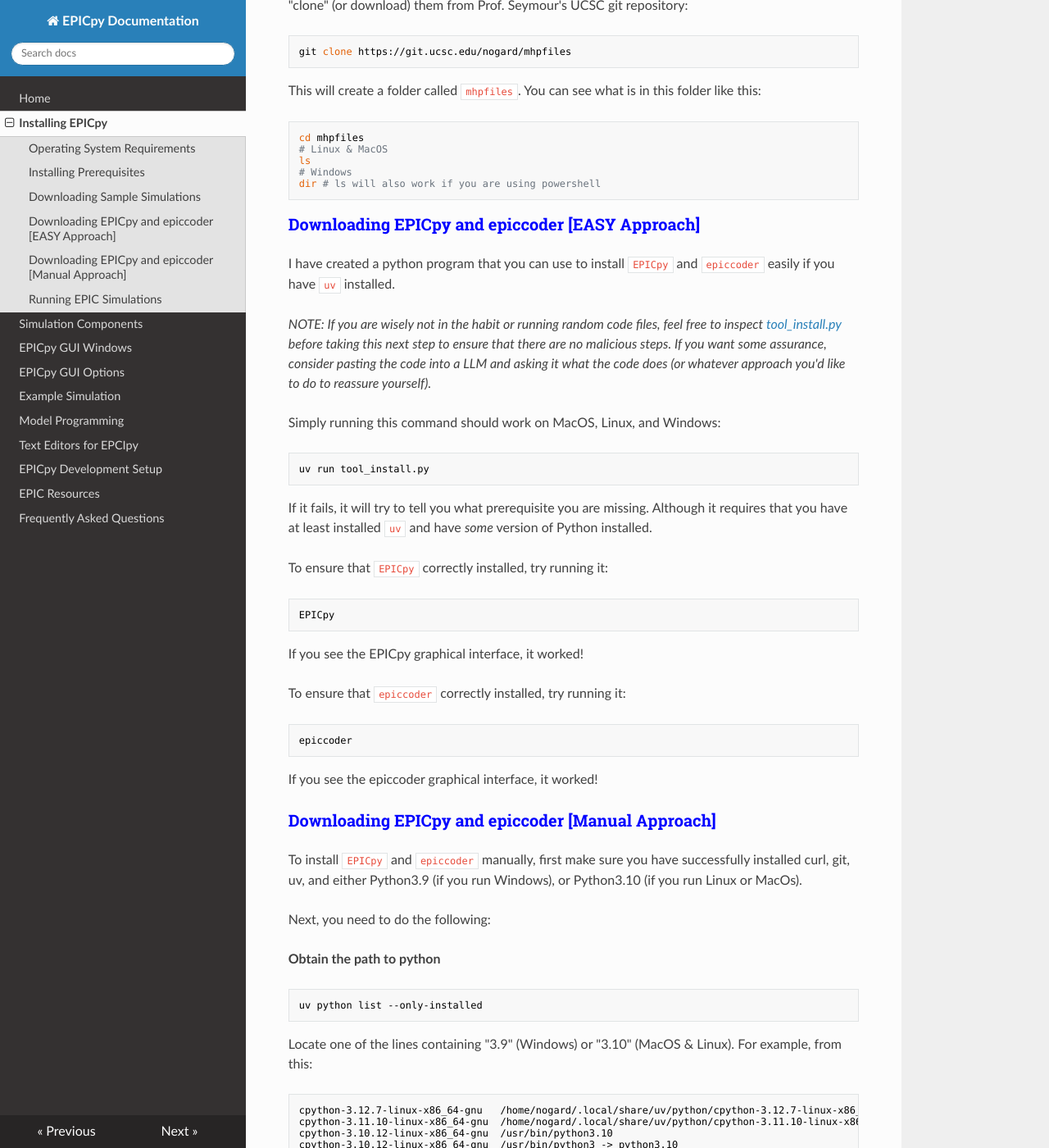
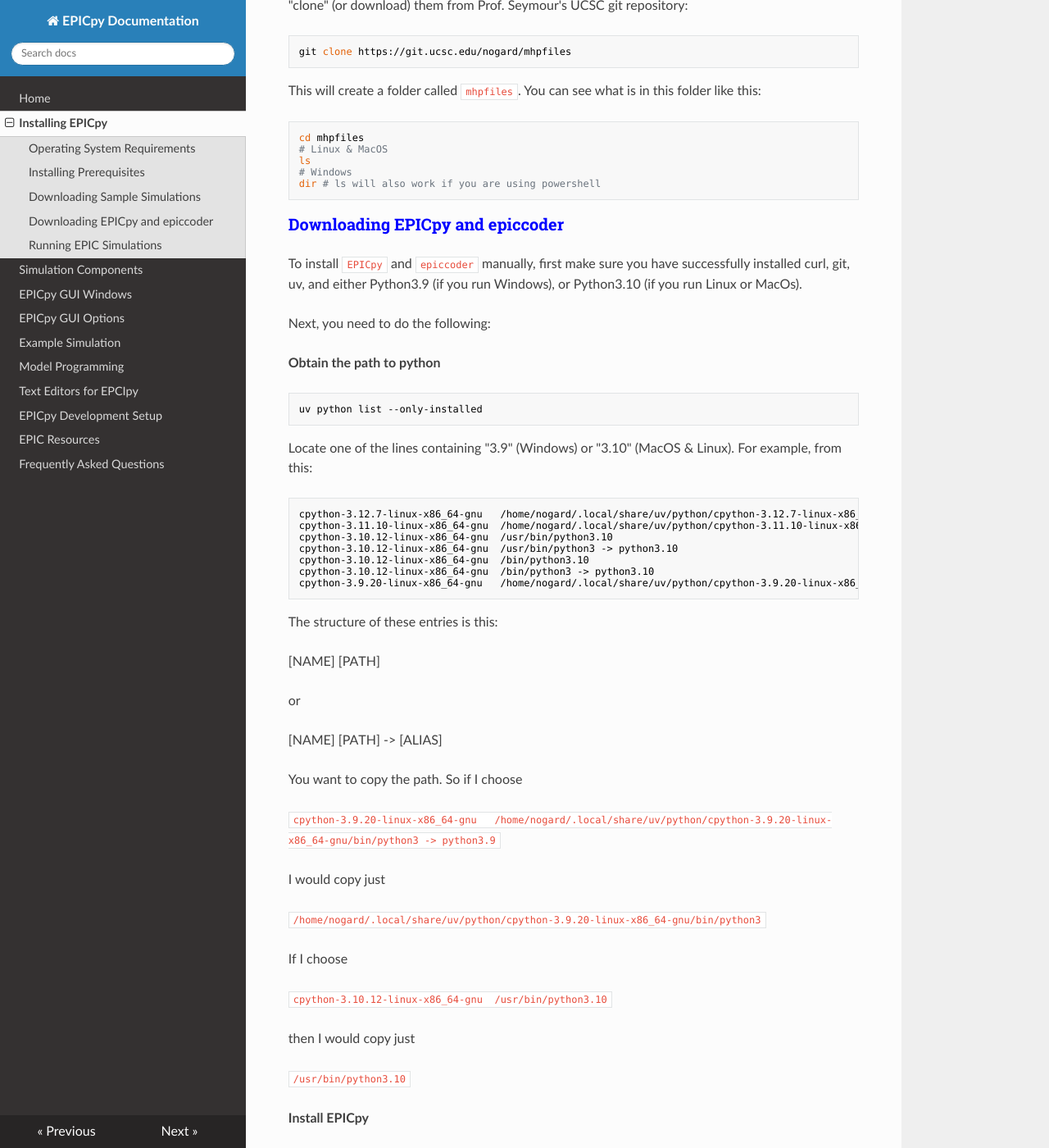
Before and after one commit to travisseymour/EPICpyDocs, an MkDocs documentation site: the page built from docs/installing.md, in a window 1280 px wide and 1400 px high, scrolled down 2896 px. Shown: the whole window at 82% size. Built offline with MkDocs 1.6.1, drawn with Linux system fonts in a browser that asks for light colours; nearby versions of some CDN libraries; some of the changed text lies outside the part shown.

Commit message:
Edited install isntructions. Started updating ui to show unified docking interface.

````diff
--- a/docs/installing.md
+++ b/docs/installing.md
@@ -56,7 +56,7 @@
     1. Install [scoop](https://scoop.sh/)
     2. run `scoop install git`
 - Linux:
-    1. run `sudo apt install git` (replace `apt install` with whatever works on your system)
+    1. run `sudo apt install git`
 
 **Installing `uv`**
 
@@ -137,39 +137,7 @@
 dir # ls will also work if you are using powershell
 ```
 
-### <font color="blue">**Downloading EPICpy and epiccoder [EASY Approach]**</font>
-
-I have created a python program that you can use to install `EPICpy` and `epiccoder` easily if you have `uv` installed.
-
-_NOTE: If you are wisely not in the habit or running random code files, feel free to inspect [tool_install.py](https://git.ucsc.edu/nogard/mhpfiles/-/blob/main/tool_install.py) before taking this next step to ensure that there are no malicious steps. If you want some assurance, consider pasting the code into a LLM and asking it what the code does (or whatever approach you'd like to do to reassure yourself)._
-
-Simply running this command should work on MacOS, Linux, and Windows:
-
-```bash
-uv run tool_install.py
-```
-
-If it fails, it will try to tell you what prerequisite you are missing. Although it requires that you have at least installed `uv` and have _some_ version of Python installed.
-
-
-To ensure that `EPICpy` correctly installed, try running it:
-
-```bash
-EPICpy
-```
-
-If you see the EPICpy graphical interface, it worked!
-
-To ensure that `epiccoder` correctly installed, try running it:
-
-```bash
-epiccoder
-```
-
-If you see the epiccoder graphical interface, it worked!
-
-
-### <font color="blue">**Downloading EPICpy and epiccoder [Manual Approach]**</font>
+### <font color="blue">Downloading EPICpy and epiccoder</font>
 
 To install `EPICpy` and `epiccoder` manually, first make sure you have successfully installed curl, git, uv, and either Python3.9 (if you run Windows), or Python3.10 (if you run Linux or MacOs).
 
@@ -275,12 +243,6 @@
 uv tool upgrade EPICpy epiccoder
 ```
 
-or use this script:
-
-```bash
-uv run update_tools.py
-```
-
 Now, run a simulation:
 
 - To **start** EPICpy, just type `EPICpy` in a terminal.
````
Also changed, not shown: docs/resources/images/custom_layout_choicetask.png, docs/resources/images/custom_layout_choicetask_small.png, docs/resources/images/epicpy_gui_clean.png, docs/resources/images/epicpy_gui_clean_small.png.
